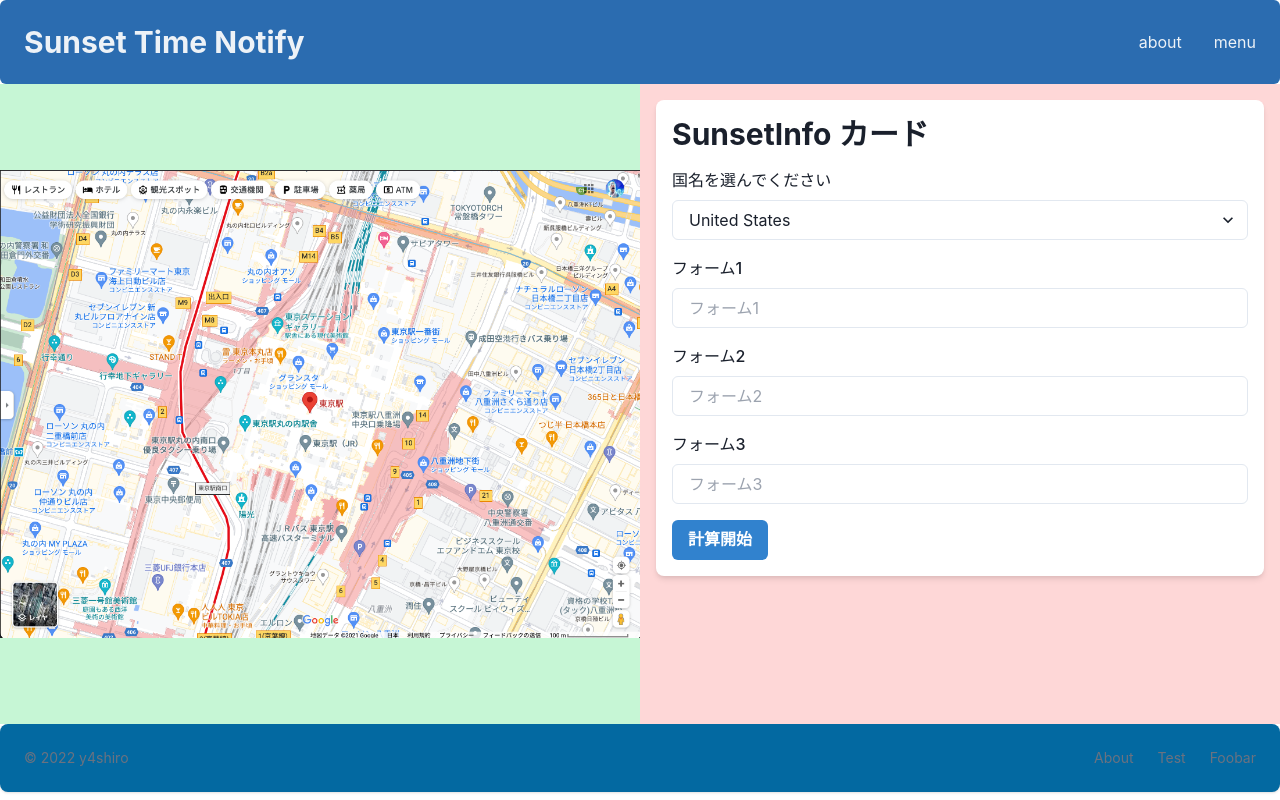
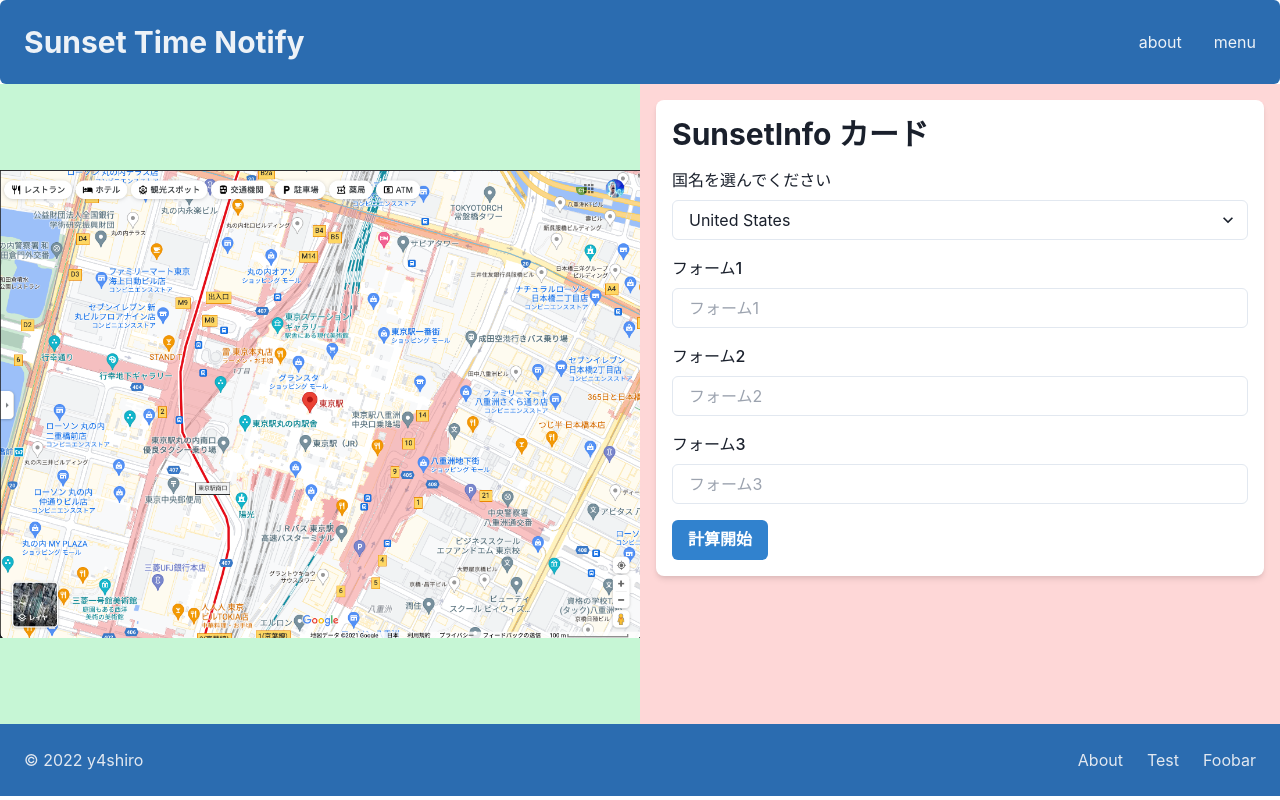
Before and after one commit to y4shiro/sunset-time-notify, a Next.js app: page / in a window 1280 px wide. Built offline with nearby package versions, Linux system fonts and the light colour scheme.

Commit message:
Footer のスタイリングを Chakra UI に差し替え

```diff
--- a/src/components/Footer.tsx
+++ b/src/components/Footer.tsx
@@ -1,30 +1,31 @@
-import React, { VFC } from 'react';
+import { VFC } from 'react';
+import NextLink from 'next/link';
+
+import { HStack, Link, Text } from '@chakra-ui/react';
 
 const Footer: VFC = () => {
   return (
-    <footer className='flex items-center justify-between p-6 bg-sky-700 rounded-lg shadow'>
-      <span className='text-sm text-gray-500 sm:text-center dark:text-gray-300'>
-        © 2022 y4shiro
-      </span>
+    <HStack
+      as={'footer'}
+      justify={'space-between'}
+      p={'6'}
+      bgColor={'blue.600'}
+      textColor={'gray.200'}
+    >
+      <Text size='sm'>© 2022 y4shiro</Text>
 
-      <ul className='flex flex-wrap items-center mt-3 text-sm text-gray-500 dark:text-gray-300 sm:mt-0'>
-        <li>
-          <a href='#' className='mr-4 hover:underline md:mr-6'>
-            About
-          </a>
-        </li>
-        <li>
-          <a href='#' className='mr-4 hover:underline md:mr-6'>
-            Test
-          </a>
-        </li>
-        <li>
-          <a href='#' className='hover:underline'>
-            Foobar
-          </a>
-        </li>
-      </ul>
-    </footer>
+      <HStack gap={'4'}>
+        <NextLink href='#' passHref>
+          <Link>About</Link>
+        </NextLink>
+        <NextLink href='#' passHref>
+          <Link>Test</Link>
+        </NextLink>
+        <NextLink href='#' passHref>
+          <Link>Foobar</Link>
+        </NextLink>
+      </HStack>
+    </HStack>
   );
 };
 
```
